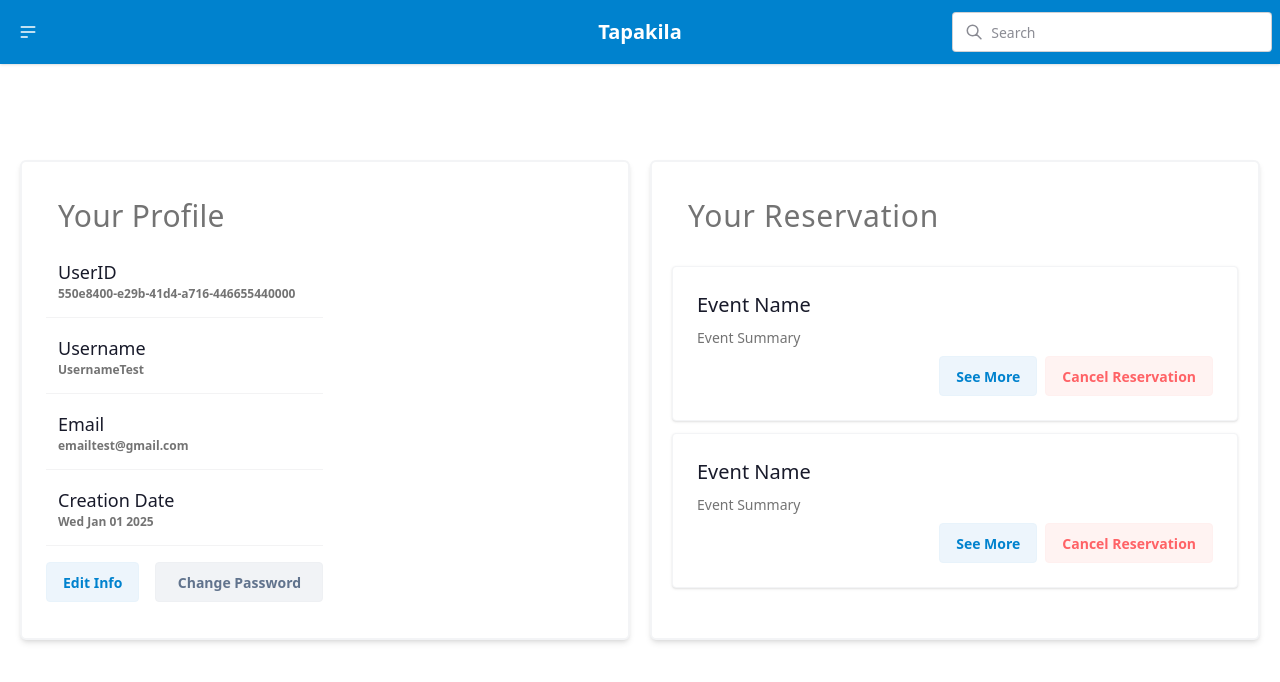
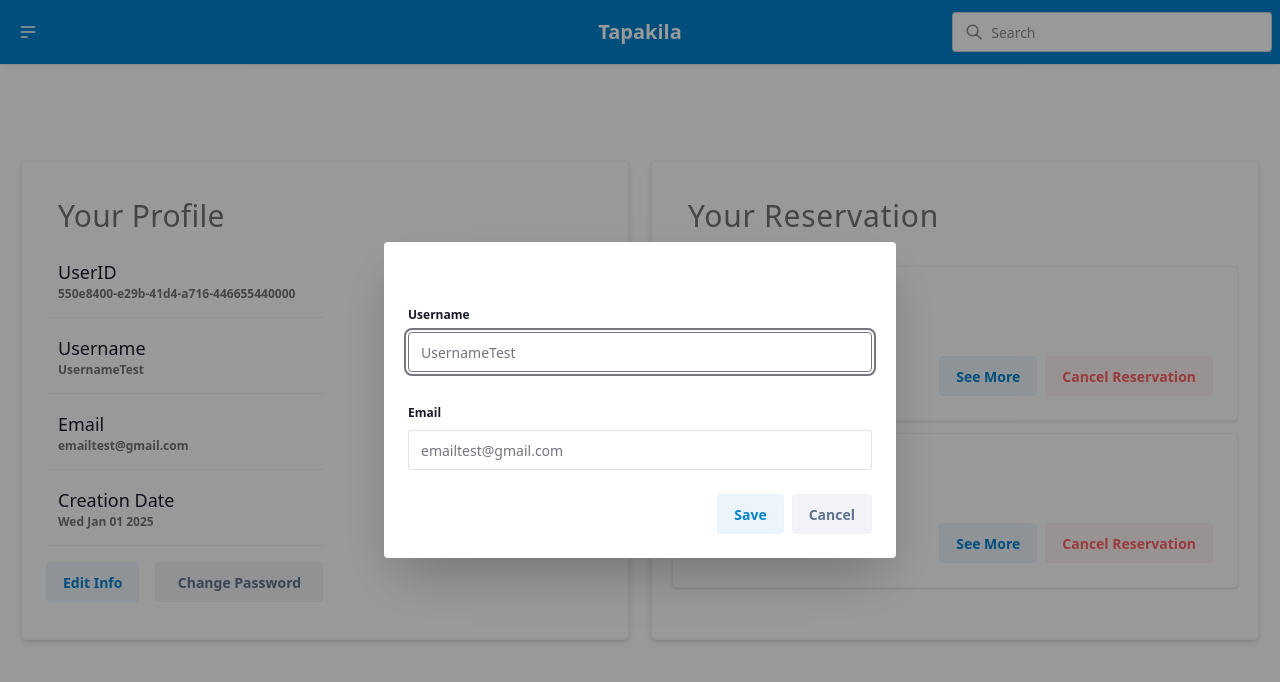
Before and after one commit to Naitive13/Tapakila-Front, a Next.js app: page /user in a window 1280 px wide. Both pictures are taken after a click on the button "Edit Info". Shown: the top 682 px of the page. Built offline with nearby package versions, Linux system fonts and the light colour scheme.

Commit message:
feat: add modal for editing user info

```diff
--- a/src/app/(other)/user/page.tsx
+++ b/src/app/(other)/user/page.tsx
@@ -1,4 +1,5 @@
 "use client";
+import EditUserInfo from "@/components/EditUserInfo";
 import Loading from "@/components/Loading";
 import ReservationUser from "@/components/ReservationUser";
 import UserProfileCard from "@/components/UserProfileCard";
@@ -30,6 +31,8 @@ export default function UserPage() {
         </ul>
       </div>
 
+      <EditUserInfo defaultValues={data} />
+
       {/* <div className="flex justify-between items-stretch py-5 px-5 w-5/12 rounded-md xl:px-5 bg-base-200"></div> */}
     </>
   );
--- /dev/null
+++ b/src/components/EditUserInfo.tsx
@@ -0,0 +1,64 @@
+import useUserInfoStore from "@/lib/store";
+
+type EditUserInfoProps = {
+  defaultValues: {
+    username: string;
+    email: string;
+  };
+};
+export default function EditUserInfo({ defaultValues }: EditUserInfoProps) {
+  const { setUsername, setEmail } = useUserInfoStore();
+  return (
+    <>
+      <dialog id="my_modal_2" className="modal">
+        <div className="modal-box">
+          <div className="mt-5 w-full sm:mt-8">
+            <div className="flex flex-col gap-5 mx-auto w-full sm:max-w-md md:max-w-lg">
+              <fieldset className="fieldset">
+                <legend className="fieldset-legend">Username</legend>
+                <input
+                  type="text"
+                  placeholder="Enter Your Username"
+                  className="w-full opacity-60 text-base-content input placeholder:text-base-300"
+                  name="username"
+                  defaultValue={defaultValues.username}
+                  onChange={(e) => setUsername(e.target.value)}
+                />
+              </fieldset>
+              <fieldset className="fieldset">
+                <legend className="fieldset-legend">Email</legend>
+                <input
+                  type="text"
+                  placeholder="Enter Your Email"
+                  className="w-full opacity-60 text-base-content input placeholder:text-base-300"
+                  name="username"
+                  defaultValue={defaultValues.email}
+                  onChange={(e) => setEmail(e.target.value)}
+                />
+              </fieldset>
+              <div className="flex flex-col gap-x-2 gap-y-2 justify-end max-w-full md:flex-row">
+                <button
+                  type="submit"
+                  className="btn btn-soft btn-primary shrink"
+                >
+                  Save
+                </button>
+                <form
+                  method="dialog"
+                  className="flex min-h-full min-w-1/12 xs:min-w-full shrink"
+                >
+                  <button className="min-w-full btn-soft btn-secondary btn">
+                    Cancel
+                  </button>
+                </form>
+              </div>
+            </div>
+          </div>
+        </div>
+        <form method="dialog" className="modal-backdrop">
+          <button>close</button>
+        </form>
+      </dialog>
+    </>
+  );
+}
--- a/src/components/UserProfileCard.tsx
+++ b/src/components/UserProfileCard.tsx
@@ -45,7 +45,12 @@ export default function UserProfileCard({ info }: UserProfileCardProps) {
           </div>
         </li>
         <li className="px-1 list-row">
-          <button className="btn btn-soft btn-primary">Edit Info</button>
+          <button
+            className="btn btn-soft btn-primary"
+            onClick={() => document.getElementById("my_modal_2").showModal()}
+          >
+            Edit Info
+          </button>
           <button className="btn btn-soft btn-secondary">
             Change Password
           </button>
--- /dev/null
+++ b/src/lib/store.ts
@@ -0,0 +1,16 @@
+import { create } from "zustand";
+
+type UserInfo = {
+  username: string;
+  email: string;
+  setUsername: (newUsername: string) => void;
+  setEmail: (newEmail: string) => void;
+};
+const useUserInfoStore = create<UserInfo>((set) => ({
+  username: "",
+  email: "",
+  setUsername: (newUsername: string) => set({ username: newUsername }),
+  setEmail: (newEmail: string) => set({ email: newEmail }),
+}));
+
+export default useUserInfoStore;
```
